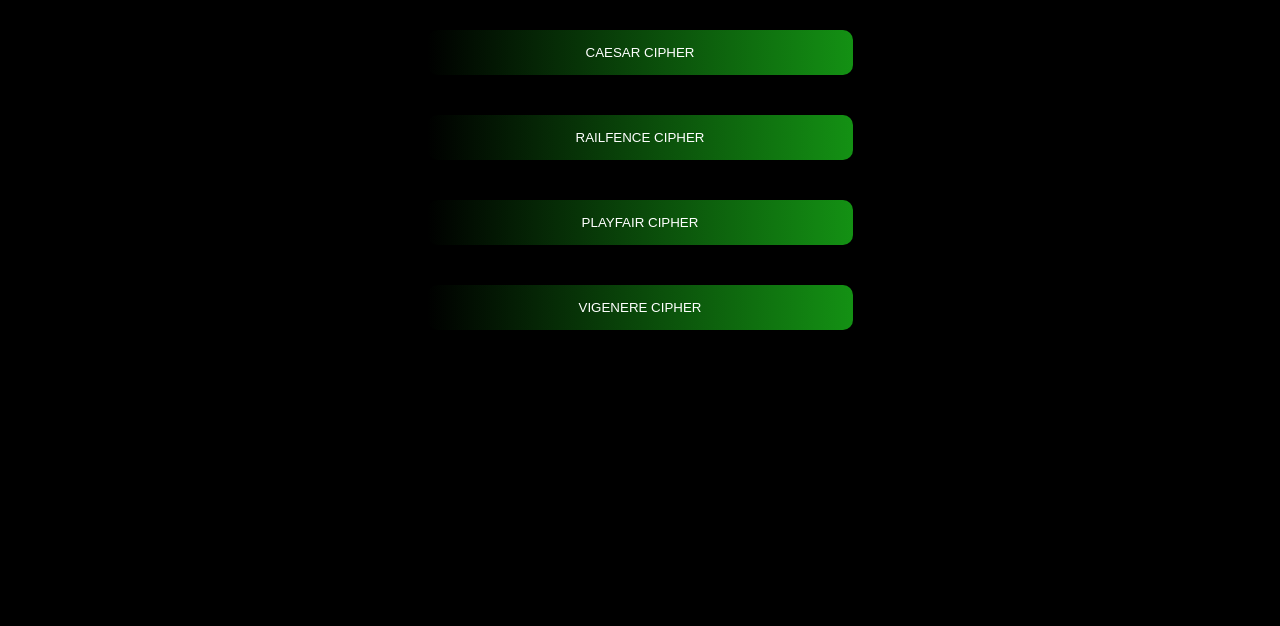
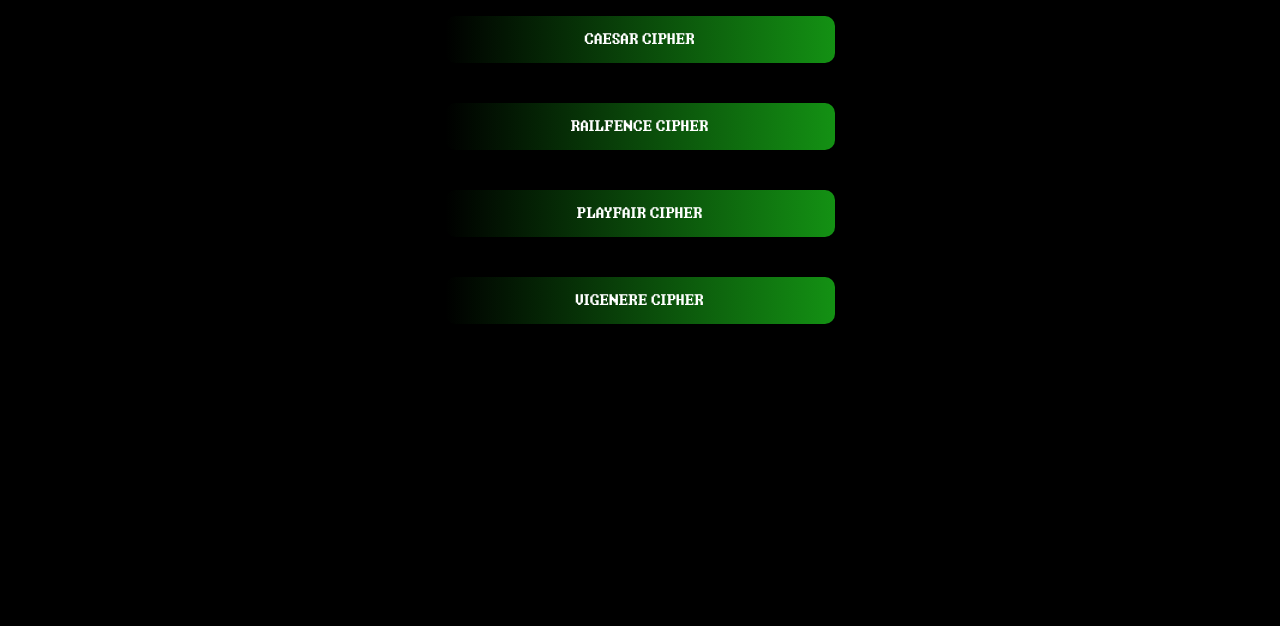
Before and after one commit to shrish-sharma-git/Multiple-Character-Ciphers, a plain HTML site: page index.html in a window 1280 px wide. Shown: the part 174-800 px from the top of the page. Drawn offline with Linux system fonts and the light colour scheme.

Commit message:
Custom font fix

```diff
--- a/style.css
+++ b/style.css
@@ -1,17 +1,17 @@
 /*  Custom Font */
 @font-face {
     font-family: 'CommandLine';
-    src: url(./Multiple-Character-Ciphers/Assets/cmd.ttf) format('truetype');
+    src: url(./Assets/cmd.woff);
 }
 
 /* Default Styling */
 * {
     box-sizing: border-box;
+    font-family: 'CommandLine';
     margin: 0;
 }
 
 html, body {
-    font-family: 'CommandLine';
     background-color: #000;
     color: #149414;
 }
@@ -45,6 +45,7 @@ html, body {
 .choose-list > button {
     margin: 20px 0 20px 0;
     text-decoration: none;
+    font-size: larger;
     border: none;
 }
 
```
Also changed, not shown: Assets/cmd.woff (added).
